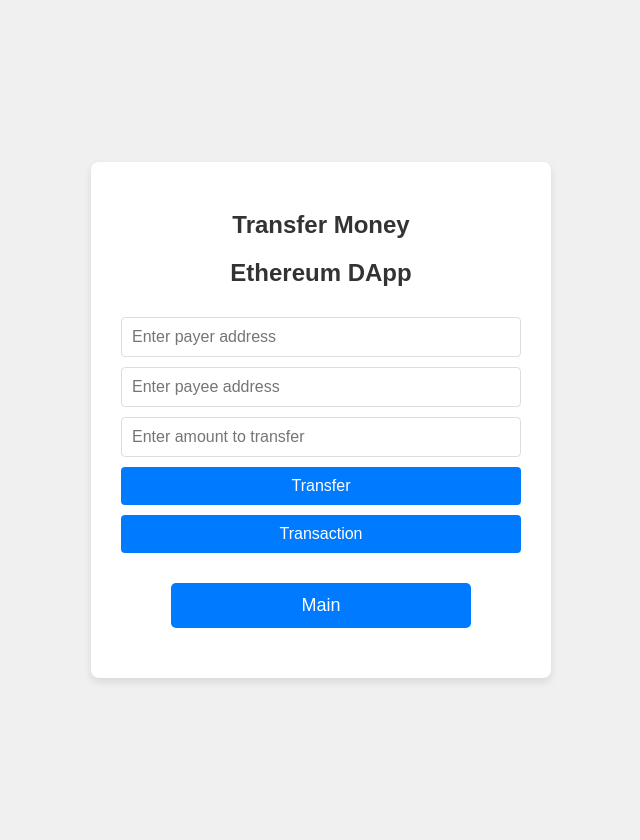
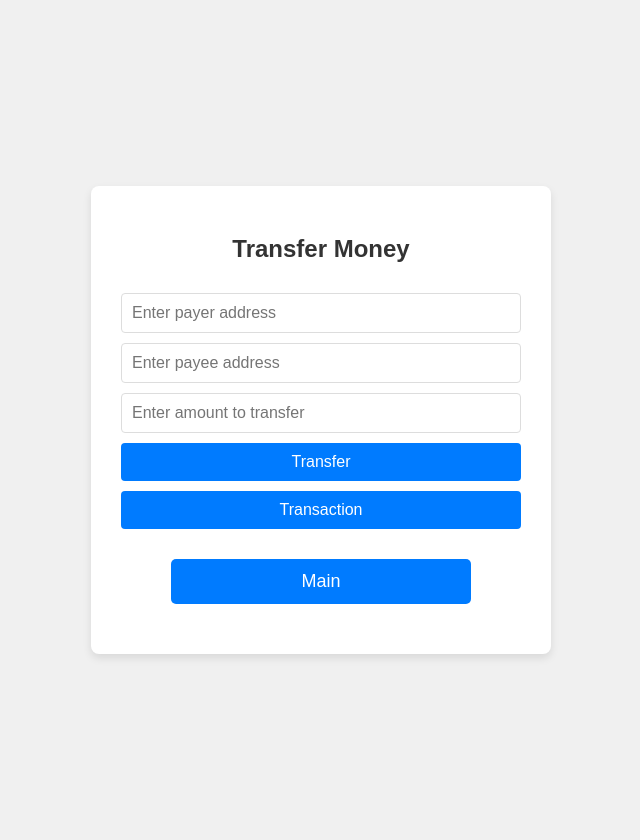
Before and after one commit to Hsiao-Ju-SHIH/AN6001-2024A-T2, a Flask app: page /paynow in a window 1280 px wide. Shown: the whole page, without its empty margins (319-959 px from the left). Run offline with Flask 3, Linux system fonts and the light colour scheme; some libraries are stand-ins or nearby versions.

Commit message:
Debugged

```diff
--- a/templates/paynow.html
+++ b/templates/paynow.html
@@ -1,17 +1,14 @@
 <head>
-
     <meta name="viewport" content="width=device-width, initial-scale=1.0">
-    <link rel="stylesheet" href="{{ url_for('static', filename='styles.css') }}"
-
+    <link rel="stylesheet" href="{{url_for('static',filename='styles.css')}}">
 </head>
-
 <body>
     <div class="container">
         <h2>Transfer Money</h2>
-        <h2>Ethereum DApp </h2>
         <input type="text" id="payer" placeholder="Enter payer address">
         <input type="text" id="payee" placeholder="Enter payee address">
         <input type="number" id="amount" placeholder="Enter amount to transfer">
+
         <button class="btn" onclick="transfer()">Transfer</button>
         <button class="btn" onclick="transaction()">Transaction</button>
         <form action="/main" method="post">
@@ -21,6 +18,7 @@
         <p id="view_payer"></p>
         <p id="view_payee"></p>
         <p id="view_amount"></p>
+
         <script src="https://cdn.jsdelivr.net/npm/web3@1.5.2/dist/web3.min.js"></script>
         <script>
             const contractAddress = "0xf1cbbd359c0f0fb5287af2e5a19db3a6d0422086";
@@ -79,6 +77,7 @@
         ];
             const web3 = new Web3(Web3.givenProvider);
             const contract = new web3.eth.Contract(contractABI, contractAddress);
+
             async function transfer() {
                 const accounts = await web3.eth.requestAccounts();
                 const payer = document.getElementById('payer').value;
@@ -89,8 +88,10 @@
                 console.log("accounts[0] " + accounts[0]);
                 await contract.methods.weixin(payer, payee,amount).send({ from: accounts[0]});
             }
+
             async function transaction() {
-                const result = await contract.methods.check_transaction().call();
+                const result = await contract.methods.view_transaction().call();
+
                 document.getElementById('view_payer').innerText = "Payer: " + result[0];
                 document.getElementById('view_payee').innerText = "Payee: " + result[1];
                 document.getElementById('view_amount').innerText = "Amount: " + result[2];
```
